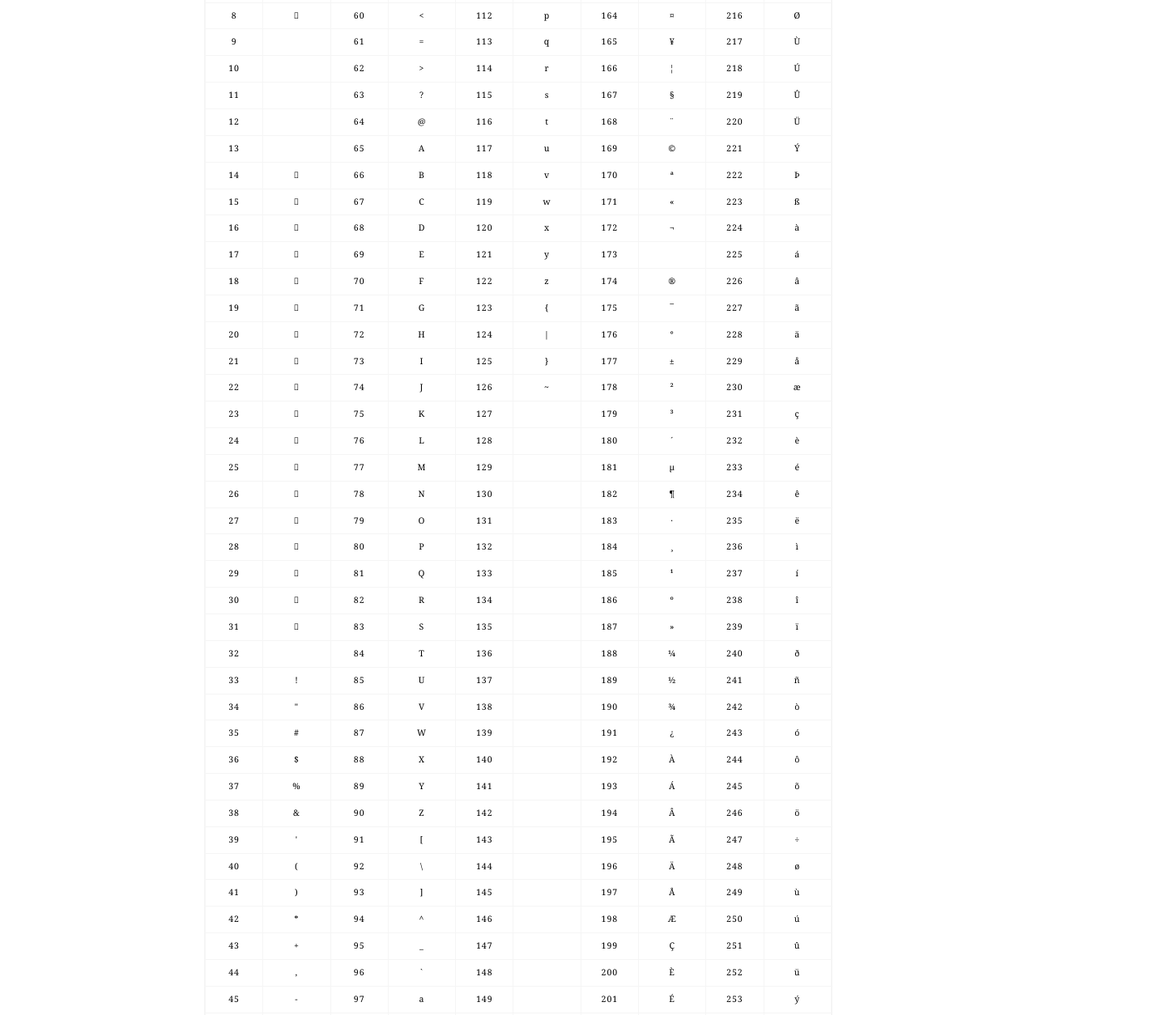
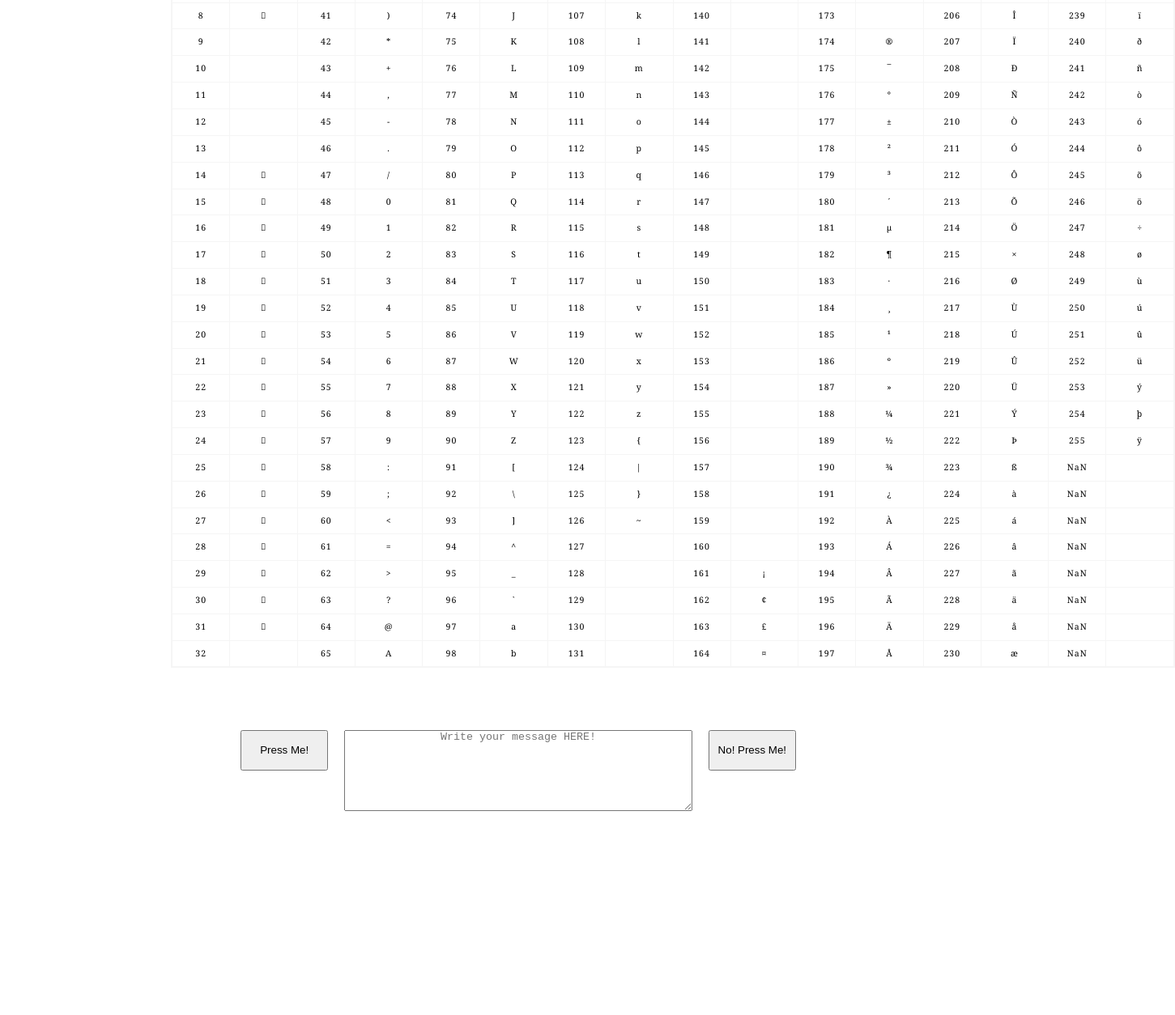
Before and after one commit to TrmitaDnamita/Course-JS-ECMAS6, a plain HTML site: page Course-Practice/module-1/index.html in a window 1280 px wide. Shown: the part 513-1767 px from the top of the page at 81% size, 1451 px wide, since content can reach past the window. After the commit the page ends 1534 px from the top, so only its background shows below. Drawn offline with Linux system fonts and the light colour scheme; a web font is replaced by a local one.

Commit message:
done module1

```diff
--- a/Course-Practice/module-1/main.js
+++ b/Course-Practice/module-1/ascii-table.js
@@ -1,3 +1,41 @@
+document.addEventListener("DOMContentLoaded", () => {
+	const ASCII_LENGTH = 256;
+	const ROW_LENGTH = 8;
+
+	const tableLength = Math.floor(ASCII_LENGTH / ROW_LENGTH);
+	const asciiTableRows = [];
+
+	asciiTableRows.push(`
+		<table>
+			<caption>This is a table of all the ASCII characters</caption>
+	`);
+
+	asciiTableRows.push(`<thead><tr>`);
+	for (let i = 0; i < ROW_LENGTH; i++) {
+		asciiTableRows.push(`<th>Number</th><th>Character</th>`);
+	}
+	asciiTableRows.push(`</tr></thead>`);
+
+	let col = [];
+
+	for (let i = 0; i <= tableLength; i++) {
+		for (let j = 0; j <= tableLength; j++) {
+			let actualPos = j + (tableLength * j) + i
+			col[j] = actualPos < ASCII_LENGTH ? actualPos : NaN;
+		}
+
+		asciiTableRows.push(`<tr>`);
+		for (let k = 0; k < ROW_LENGTH; k++) {
+			asciiTableRows.push(`<td>${col[k]}</td><td>${String.fromCharCode(col[k])}</td>`);
+		}
+		asciiTableRows.push(`<tr>`);
+	}
+
+	asciiTableRows.push(`</table>`);
+	document.getElementById("ascii-output").innerHTML += asciiTableRows.join("");
+});
+
+/*
 const TAU = 6.283185307179586476925286766559005768394338798750211641949889184615;
 
 let myFive = 5;
@@ -63,36 +101,4 @@ _main = () => {
 }
 
 console.table([null, _main(), NaN, false, true, "Hello World!"]);
-
-document.addEventListener("DOMContentLoaded", () => {
-	const ASCII_LENGTH = 256;
-	const ROW_LENGTH = 5;
-
-	const tableLength = Math.floor(ASCII_LENGTH / ROW_LENGTH);
-	const asciiTableRows = [];
-
-	asciiTableRows.push(`<caption>This is a table of all the ASCII characters</caption>`);
-
-	asciiTableRows.push(`<thead><tr>`);
-	for (let i = 0; i < ROW_LENGTH; i++) {
-		asciiTableRows.push(`<th>Number</th><th>Character</th>`);
-	}
-	asciiTableRows.push(`</tr></thead>`);
-
-	let col = [];
-
-	for (let i = 0; i <= tableLength; i++) {
-		for (let j = 0; j <= tableLength; j++) {
-			let actualPos = j + (tableLength * j) + i
-			col[j] = actualPos < ASCII_LENGTH ? actualPos : NaN;
-		}
-
-		asciiTableRows.push(`<tr>`);
-		for (let k = 0; k < ROW_LENGTH; k++) {
-			asciiTableRows.push(`<td>${col[k]}</td><td>${String.fromCharCode(col[k])}</td>`);
-		}
-		asciiTableRows.push(`<tr>`);
-	}
-
-	document.getElementById("ascii-output").innerHTML = asciiTableRows.join("");
-});
+*/
--- a/Course-Practice/module-1/index.html
+++ b/Course-Practice/module-1/index.html
@@ -1,29 +1,38 @@
 <!DOCTYPE html>
 <html lang="en">
+
 <head>
 	<meta charset="UTF-8" />
 	<meta name="viewport" content="width=device-width, initial-scale=1.0" />
 	<title>First JS Test</title>
 
 	<link rel="stylesheet" href="style.css" />
+</head>
 
-		<!--<script src="module-1/main.js" defer></script>-->
-	</head>
 <body>
 	<article>
 		<h1>Hello World, This is JavaScript</h1>
 		<p>I am a paragraph, but also a Lorem ipsum, dolor sit amet consectetur adipisicing elit. Fuga, optio.</p>
 	</article>
-		<article>
-			<h2>Hello Again, This may be a JavaScript</h2>
-			<table id="ascii-output">
-				<script src="main.js"></script>
-			</table>
+	<article id="ascii-output">
+		<script>document.writeln(`<h2>Hello Again, This may be a JavaScript</h2>`)</script>
+		<script src="ascii-table.js"></script>
 	</article>
-		<button onclick="alert('Hello World!')">Press Me!</button>
 	<div class="spacing"></div>
-		<button>No! Press Me!</button>
-		<div class="spacing"></div>
+	<div class="some-elements">
+		<button onclick="
+				confirm('Are you sure?') ? getElementById('message').textContent = 'You pressed OK!' : getElementById('message').textContent = 'You pressed CANCEL!';
+				">Press Me!
+		</button>
+
 		<textarea class="placeholder-center" name="message" id="message" placeholder="Write your message HERE!"></textarea>
+
+		<button onclick="
+				const message = prompt('I can give you a prompt.. No wishes here, enter your message!');
+				getElementById('message').textContent = 'Here, take it: ' + message + ' - ' + new Date().toLocaleString();
+				">No! Press Me!
+		</button>
+	</div>
 </body>
+
 </html>
--- a/Course-Practice/module-1/style.css
+++ b/Course-Practice/module-1/style.css
@@ -7,6 +7,7 @@
 	--red-color: #ea4335;
 	--orange-color: #fcbc04;
 	--green-color: #34a853;
+	--color-white: #aaa;
 
 	--google-font: 'Google Sans', sans-serif;
 }
@@ -31,7 +32,7 @@ body {
 	text-align: center;
 	gap: 1.5em;
 
-	max-height: 100vh;
+	min-height: 100vh;
 	line-height: 1.5;
 	font-size: 1.2rem;
 
@@ -39,6 +40,9 @@ body {
 
 	padding-inline: 1em;
 	padding-block: 1em;
+
+	width: 70%;
+	margin-inline: auto;
 }
 
 .spacing {
@@ -47,6 +51,37 @@ body {
 
 .placeholder-center::placeholder {
 	text-align: center;
+}
+
+.some-elements {
+	display: flex;
+	gap: 1em;
+
+	width: 80%;
+	margin-inline: auto;
+}
+
+.some-elements button {
+	cursor: pointer;
+	height: 50px;
+	width: 20%;
+}
+
+.some-elements button:hover {
+	background-color: var(--blue-color);
+	border: none;
+	transition: all 0.5s ease;
+}
+
+.some-elements textarea {
+	width: 80%;
+	height: 100px;
+}
+
+.some-elements textarea:hover {
+	background-color: var(--color-white);
+	border: black;
+	transition: all 0.5s ease;
 }
 
 table {
```
Lines whose indentation alone changed are shown as unchanged.
